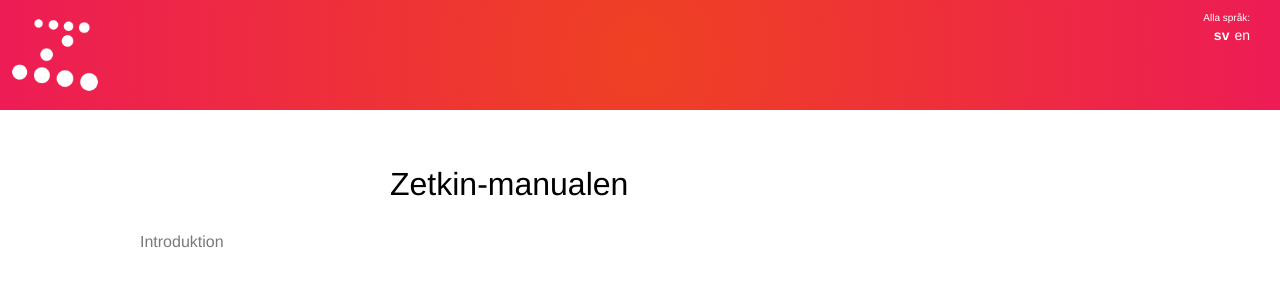
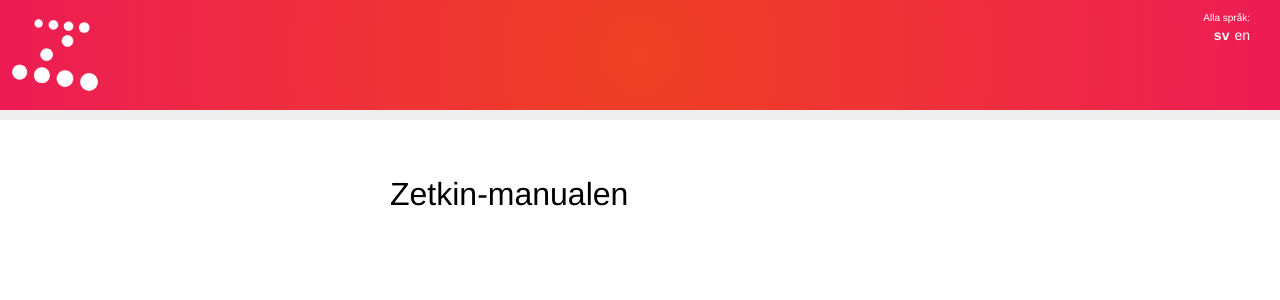
Before and after one commit to zetkin/manual, a Jekyll site: the page built from sv/index.md, in a window 1280 px wide. Shown: the top 300 px of the page. Built offline with Jekyll 4.4.1, drawn with Linux system fonts in a browser that asks for light colours.

Commit message:
Add section menu

```diff
--- a/_layouts/default.html
+++ b/_layouts/default.html
@@ -27,6 +27,11 @@
                 </ul>
             </div>
         </header>
+        <div class="section-menu">
+            {% assign menu=site.data.menu[page.lang].sections %}
+            {% capture base %}/{{ page.lang }}{% endcapture %}
+            {% include menu.html menu=menu parent=base %}
+        </div>
         <div class="main">
             <div class="breadcrumbs">
                 {% assign crumbs = page.url | remove:'/index.html' | split: '/' | slice: 1, 10 %}
@@ -45,8 +50,9 @@
                 {% endif %}
             </div>
             <nav class="toc-menu">
-                {% assign menu=site.data.menu[page.lang] %}
-                {% capture base %}/{{ page.lang }}{% endcapture %}
+                {% assign section=crumbs[1] %}
+                {% assign menu=site.data.menu[page.lang][section] %}
+                {% capture base %}/{{ page.lang }}/{{ section }}{% endcapture %}
                 {% include menu.html menu=menu parent=base %}
             </nav>
             <div class="content">
--- a/_sass/_layout.scss
+++ b/_sass/_layout.scss
@@ -1,3 +1,36 @@
+.section-menu {
+    text-align: center;
+    background-color: #eee;
+    padding: 5px;
+
+    &:after {
+        content: "";
+        display: block;
+        clear: both;
+    }
+
+    ul {
+        margin: 0;
+        padding: 0;
+    }
+
+    li {
+        display: inline-block;
+        margin: 0 10px;
+        list-style-type: none;
+
+        a {
+            color: $c-ui-darker;
+            font-weight: normal;
+
+            &:hover {
+                color: $c-ui-dark;
+                text-decoration: none;
+            }
+        }
+    }
+}
+
 .main {
     margin: 0 auto;
     width: 90%;
```
Also changed, not shown: _data/menu/en.yml (+14 -12 lines).
